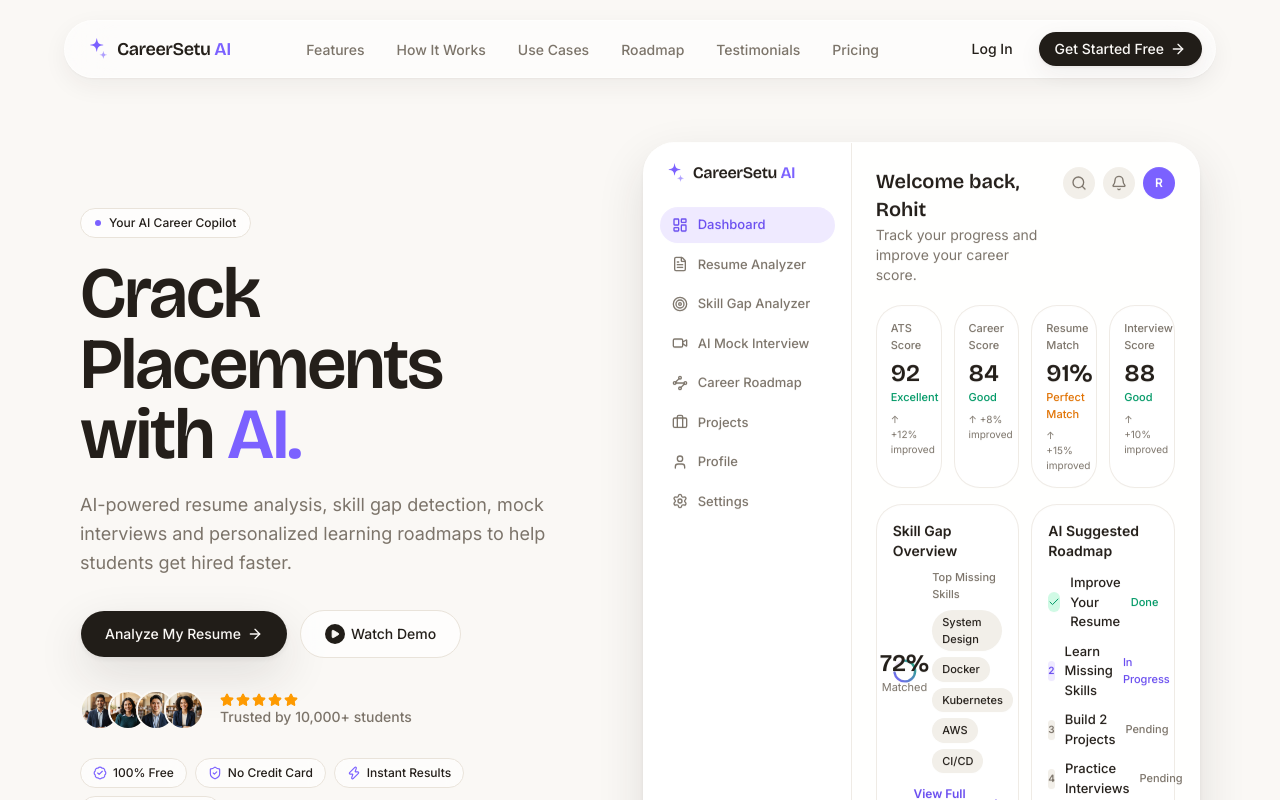
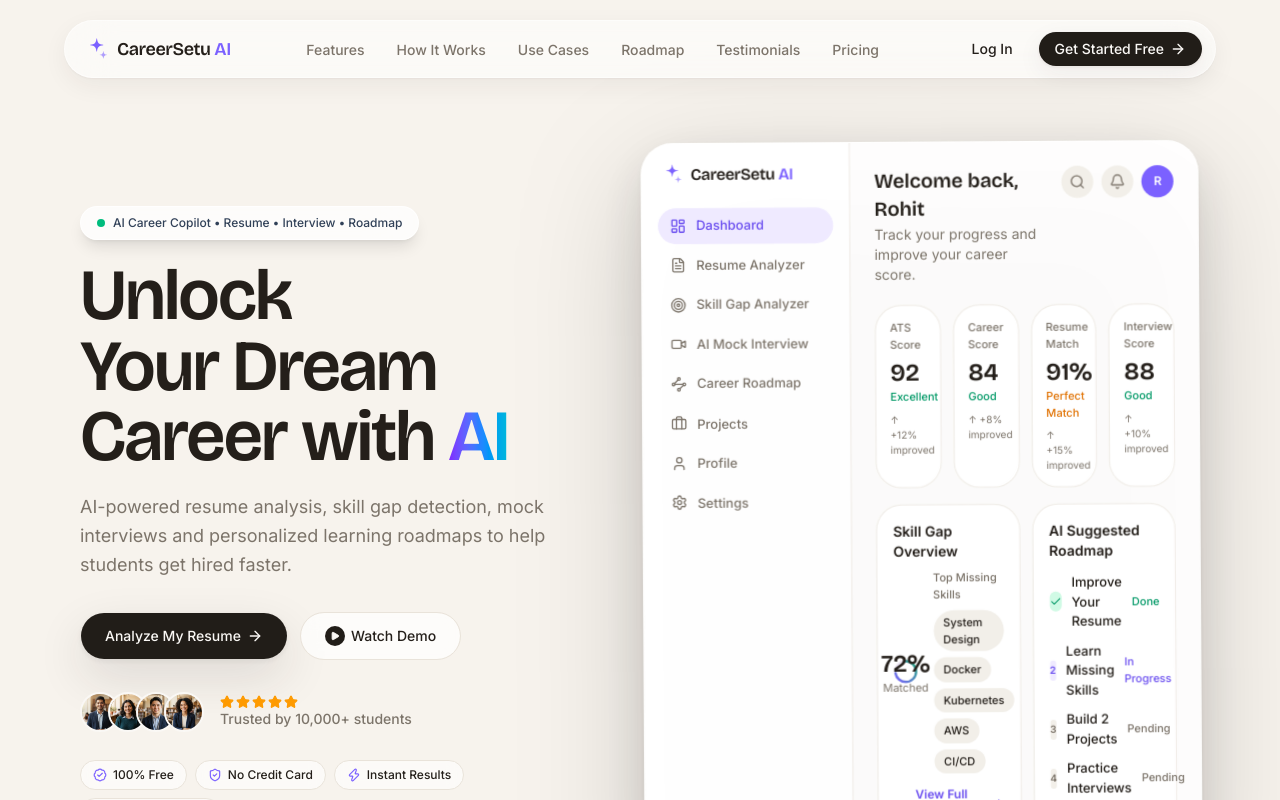
Before and after one commit to Rohitraj45592/careersetu-ai-landing-page, a Next.js app: page / in a window 1280 px wide. Shown: the top 800 px of the page. Built offline with nearby package versions, Linux system fonts and the light colour scheme.

Commit message:
feat: hero foundation and architecture improvements

```diff
--- a/app/layout.tsx
+++ b/app/layout.tsx
@@ -1,6 +1,7 @@
 import { Analytics } from '@vercel/analytics/next'
 import type { Metadata, Viewport } from 'next'
 import { Inter, Bricolage_Grotesque } from 'next/font/google'
+import { Providers } from '@/components/providers/providers'
 import './globals.css'
 
 const inter = Inter({
@@ -35,9 +36,12 @@ export default function RootLayout({
   return (
     <html lang="en" className={`${inter.variable} ${bricolage.variable} bg-background`}>
       <body className="font-sans antialiased">
-        {children}
-        {process.env.NODE_ENV === 'production' && <Analytics />}
-      </body>
+  <Providers>
+    {children}
+  </Providers>
+
+  {process.env.NODE_ENV === 'production' && <Analytics />}
+</body>
     </html>
   )
 }
--- a/components/hero.tsx
+++ b/components/hero.tsx
@@ -31,7 +31,29 @@ const ease = [0.22, 1, 0.36, 1] as const
 
 export function Hero() {
   return (
-    <section className="relative overflow-hidden pt-32 sm:pt-36">
+    <section className="relative overflow-hidden bg-[#f7f3ed] pt-32 sm:pt-36">
+      {/* Background Glow */}
+<div className="absolute inset-0 -z-10 overflow-hidden">
+  <div className="absolute left-1/2 top-20 h-[650px] w-[650px] -translate-x-1/2 rounded-full bg-gradient-to-r from-amber-100 via-orange-100 to-transparent blur-3xl opacity-70" />
+
+  <div className="absolute -left-32 top-48 h-96 w-96 rounded-full bg-yellow-100 blur-[140px] opacity-40" />
+
+  <div className="absolute right-0 top-10 h-[420px] w-[420px] rounded-full bg-orange-100 blur-[160px] opacity-40" />
+</div>
+      {/* Premium Atmosphere */}
+<div className="pointer-events-none absolute inset-0 -z-10 overflow-hidden">
+  {/* Top sunlight */}
+  <div className="absolute left-1/2 top-0 h-[500px] w-[900px] -translate-x-1/2 rounded-full bg-gradient-to-b from-amber-100/70 via-orange-100/30 to-transparent blur-3xl" />
+
+  {/* Left glow */}
+  <div className="absolute -left-32 top-40 h-[420px] w-[420px] rounded-full bg-yellow-100/50 blur-[140px]" />
+
+  {/* Right glow */}
+  <div className="absolute right-0 top-20 h-[360px] w-[360px] rounded-full bg-orange-100/40 blur-[120px]" />
+
+  {/* Soft vignette */}
+  <div className="absolute inset-0 bg-[radial-gradient(circle_at_top,transparent_0%,rgba(247,243,237,0.08)_70%,rgba(247,243,237,0.28)_100%)]" />
+</div>
       {/* Content */}
       <div className="relative z-10 mx-auto grid max-w-6xl gap-12 px-4 lg:grid-cols-[minmax(0,1fr)_minmax(0,1.05fr)] lg:items-center lg:gap-8">
         {/* Left */}
@@ -41,9 +63,13 @@ export function Hero() {
             animate={{ opacity: 1, y: 0 }}
             transition={{ duration: 0.6, ease }}
           >
-            <span className="inline-flex items-center gap-2 rounded-full border border-border bg-white/70 px-3.5 py-1.5 text-xs font-medium text-foreground backdrop-blur-sm">
-              <span className="flex size-1.5 rounded-full bg-accent" />
-              Your AI Career Copilot
+           <span className="inline-flex items-center gap-2 rounded-full border border-white/70 bg-white/75 px-4 py-2 text-xs font-medium text-slate-700 shadow-lg backdrop-blur-xl">
+  <span className="relative flex h-2 w-2">
+    <span className="absolute inline-flex h-full w-full animate-ping rounded-full bg-emerald-400 opacity-75"></span>
+    <span className="relative inline-flex h-2 w-2 rounded-full bg-emerald-500"></span>
+  </span>
+
+  AI Career Copilot • Resume • Interview • Roadmap
 </span>
           </motion.div>
 
@@ -53,7 +79,10 @@ export function Hero() {
   transition={{ duration: 0.7, delay: 0.08, ease }}
   className="mt-5 text-balance font-display text-5xl font-semibold leading-[0.98] tracking-tight text-foreground sm:text-6xl xl:text-7xl"
 >
-            Crack Placements with <span className="text-accent">AI.</span>
+  Unlock Your Dream Career with{" "}
+  <span className="bg-gradient-to-r from-violet-600 via-blue-500 to-cyan-500 bg-clip-text text-transparent">
+    AI
+  </span>
 </motion.h1>
 
           <motion.p
@@ -149,8 +178,18 @@ export function Hero() {
           className="relative"
         >
           <motion.div
-            animate={{ y: [0, -10, 0] }}
-            transition={{ duration: 6, repeat: Infinity, ease: 'easeInOut' }}
+  animate={{
+    y: [0, -12, 0],
+    rotate: [0, 0.6, 0, -0.6, 0],
+    scale: [1, 1.01, 1],
+  }}
+  transition={{
+    duration: 8,
+    repeat: Infinity,
+    ease: 'easeInOut',
+  }}
+  style={{ transformOrigin: 'center center' }}
+  className="drop-shadow-[0_35px_60px_rgba(0,0,0,0.18)]"
 >
   <DashboardPreview />
 </motion.div>
--- /dev/null
+++ b/components/providers/providers.tsx
@@ -0,0 +1,7 @@
+'use client'
+
+import { ReactNode } from 'react'
+
+export function Providers({ children }: { children: ReactNode }) {
+  return <>{children}</>
+}
--- a/components/site-nav.tsx
+++ b/components/site-nav.tsx
@@ -2,19 +2,13 @@
 
 import { useEffect, useState } from 'react'
 import { motion } from 'framer-motion'
+import { NAV_LINKS } from '@/lib/constants'
 import { ArrowRight, Menu, X } from 'lucide-react'
 import { Button } from '@/components/ui/button'
 import { BrandLogo } from '@/components/brand-logo'
 import { cn } from '@/lib/utils'
 
-const links = [
-  { label: 'Features', href: '#features' },
-  { label: 'How It Works', href: '#how-it-works' },
-  { label: 'Use Cases', href: '#use-cases' },
-  { label: 'Roadmap', href: '#roadmap' },
-  { label: 'Testimonials', href: '#testimonials' },
-  { label: 'Pricing', href: '#pricing' },
-]
+
 
 export function SiteNav() {
   const [scrolled, setScrolled] = useState(false)
@@ -47,7 +41,7 @@ export function SiteNav() {
         </a>
 
         <ul className="hidden items-center gap-1 lg:flex">
-          {links.map((link) => (
+          { NAV_LINKS.map((link) => (
             <li key={link.href}>
               <a
                 href={link.href}
@@ -98,7 +92,7 @@ export function SiteNav() {
           className="mx-auto mt-2 max-w-6xl rounded-3xl border border-white/60 bg-white/90 p-3 shadow-lift backdrop-blur-xl md:hidden"
         >
           <ul className="flex flex-col">
-            {links.map((link) => (
+            {NAV_LINKS.map((link) => (
               <li key={link.href}>
                 <a
                   href={link.href}
--- /dev/null
+++ b/lib/constants.ts
@@ -0,0 +1,15 @@
+export const SITE = {
+  name: "CareerSetu AI",
+  description:
+    "AI-powered career copilot for resume analysis, skill gap detection, mock interviews and personalized roadmaps.",
+  url: "https://careersetu.ai",
+}
+
+export const NAV_LINKS = [
+  { label: "Features", href: "#features" },
+  { label: "How It Works", href: "#how-it-works" },
+  { label: "Use Cases", href: "#use-cases" },
+  { label: "Roadmap", href: "#roadmap" },
+  { label: "Testimonials", href: "#testimonials" },
+  { label: "Pricing", href: "#pricing" },
+]
--- a/package.json
+++ b/package.json
@@ -14,6 +14,8 @@
     "class-variance-authority": "^0.7.1",
     "clsx": "^2.1.1",
     "framer-motion": "^12.42.2",
+    "gsap": "^3.15.0",
+    "lenis": "^1.3.25",
     "lucide-react": "^1.16.0",
     "next": "16.2.6",
     "react": "^19",
```
Also changed, not shown: 1 other file (tests, documents, lock files or other folders). Lines whose indentation alone changed are shown as unchanged.
